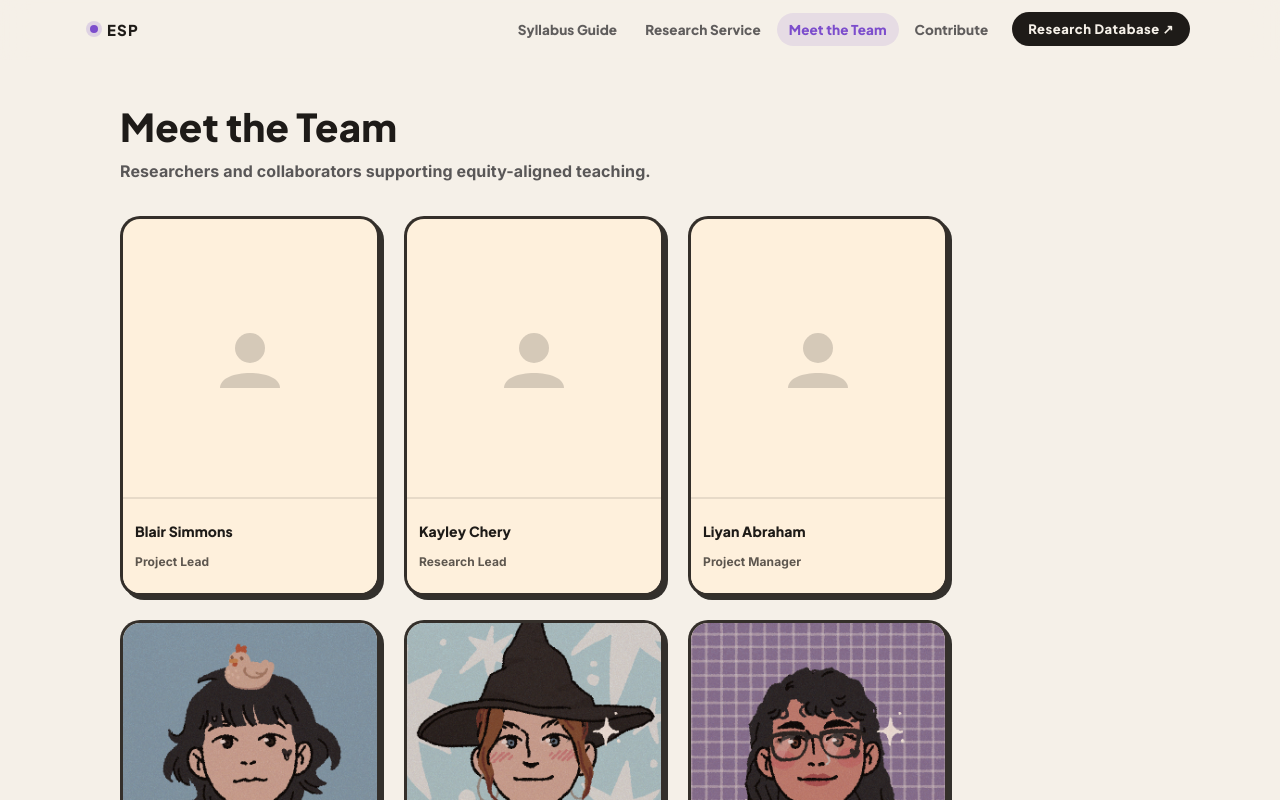
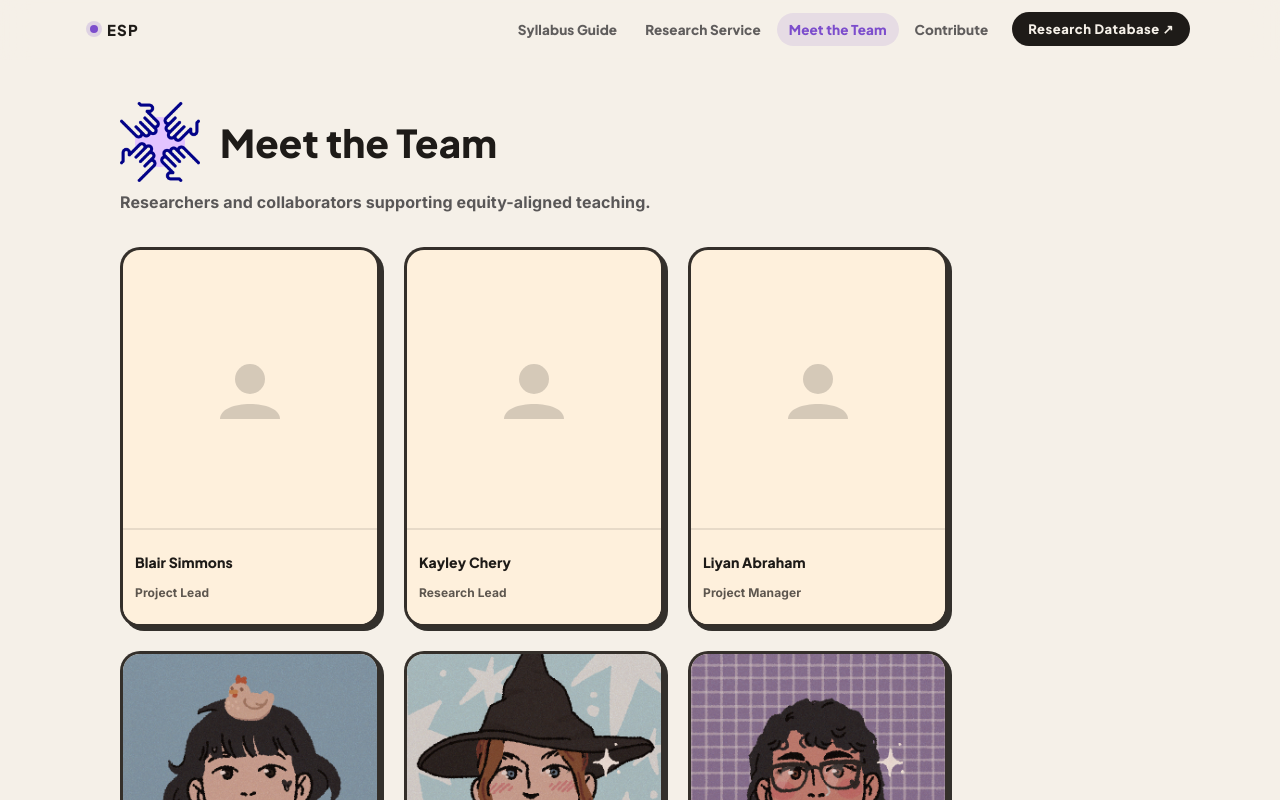
Before and after one commit to yafira/esp, a Next.js app: page /team in a window 1280 px wide. Shown: the top 800 px of the page. Built offline with nearby package versions, Linux system fonts and the light colour scheme.

Commit message:
updated teampage

```diff
--- a/src/app/team/page.js
+++ b/src/app/team/page.js
@@ -76,7 +76,6 @@ function MemberCard({ member }) {
   const hasBack = !!(member.photo && member.avatar);
 
   return (
-    // fix: article with aria-label gives each card an accessible name
     <article
       className="team-card"
       aria-label={`${member.name}${member.role ? `, ${member.role}` : ""}`}
@@ -86,14 +85,8 @@ function MemberCard({ member }) {
         <div className="team-card-front">
           <div className="team-avatar">
             {hasAvatar ? (
-              <img
-                src={member.avatar}
-                // fix: decorative avatar, name already in card-info below
-                alt=""
-                className="team-avatar-img"
-              />
+              <img src={member.avatar} alt="" className="team-avatar-img" />
             ) : (
-              // fix: aria-hidden since name is in card-info
               <div className="team-avatar-placeholder" aria-hidden="true">
                 <svg
                   viewBox="0 0 48 48"
@@ -110,22 +103,15 @@ function MemberCard({ member }) {
             )}
           </div>
           <div className="team-card-info">
-            {/* fix: use h3 so cards are part of the heading hierarchy */}
             <h3 className="team-card-name">{member.name}</h3>
             {member.role && <p className="team-card-role">{member.role}</p>}
           </div>
         </div>
 
-        {/* back: real photo + bio */}
         {hasBack && (
-          <div
-            className="team-card-back"
-            // fix: screen readers can still access back content
-            aria-hidden="false"
-          >
+          <div className="team-card-back" aria-hidden="false">
             <img
               src={member.photo}
-              // fix: meaningful alt for the real photo
               alt={`Photo of ${member.name}`}
               className="team-photo-img"
             />
@@ -150,7 +136,6 @@ function MemberCard({ member }) {
 export default function TeamPage() {
   return (
     <>
-      {/* fix: skip nav link for keyboard users */}
       <a href="#main-content" className="skip-nav">
         Skip to main content
       </a>
@@ -158,16 +143,22 @@ export default function TeamPage() {
       <main className="page" id="main-content">
         <div className="container">
           <div className="page-header">
-            <h1>Meet the Team</h1>
+            <div className="research-service-title-row">
+              <img
+                src="/teamwork.png"
+                alt=""
+                aria-hidden="true"
+                className="research-service-icon"
+              />
+              <h1>Meet the Team</h1>
+            </div>
             <p>
               Researchers and collaborators supporting equity-aligned teaching.
             </p>
           </div>
 
-          {/* fix: role="list" pairs with article children for screen readers */}
           <div className="team-grid" role="list" aria-label="Team members">
             {TEAM.map((m, i) => (
-              // fix: role="listitem" on each card
               <div role="listitem" key={i}>
                 <MemberCard member={m} />
               </div>
@@ -178,7 +169,6 @@ export default function TeamPage() {
             <h2 className="team-past-title" id="past-members-title">
               Past Members &amp; Contributors
             </h2>
-            {/* fix: use <ul> instead of <p> for a list of names */}
             <ul
               className="team-past-list"
               aria-label="Past members and contributors"
```
Also changed, not shown: public/teamwork.png (added).
